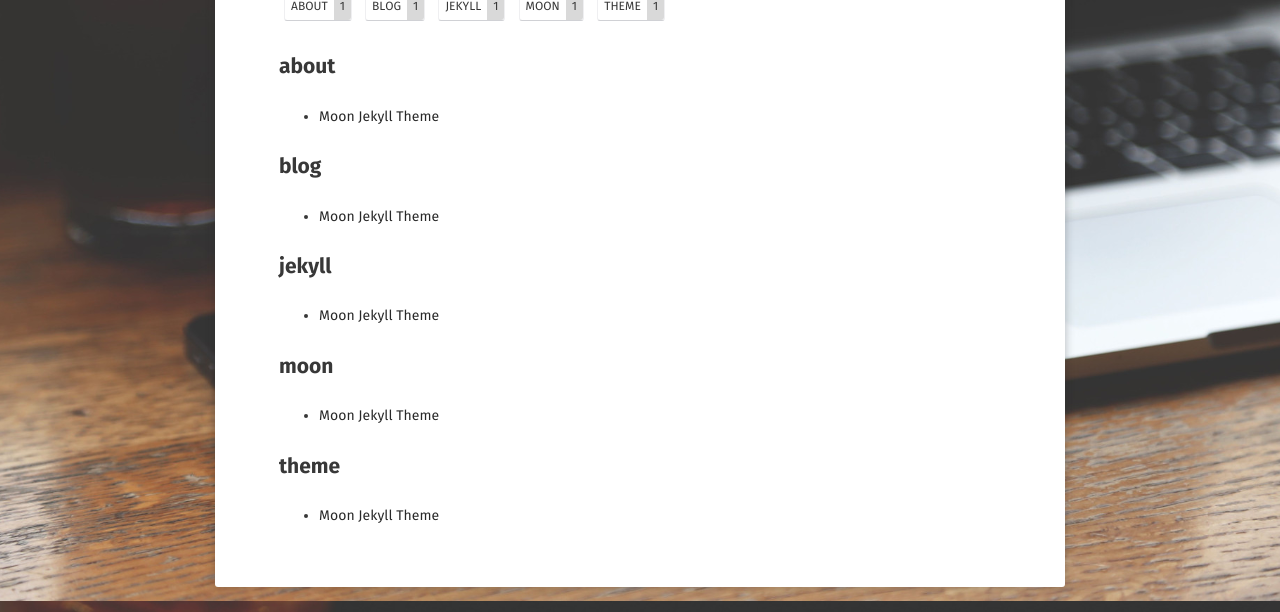
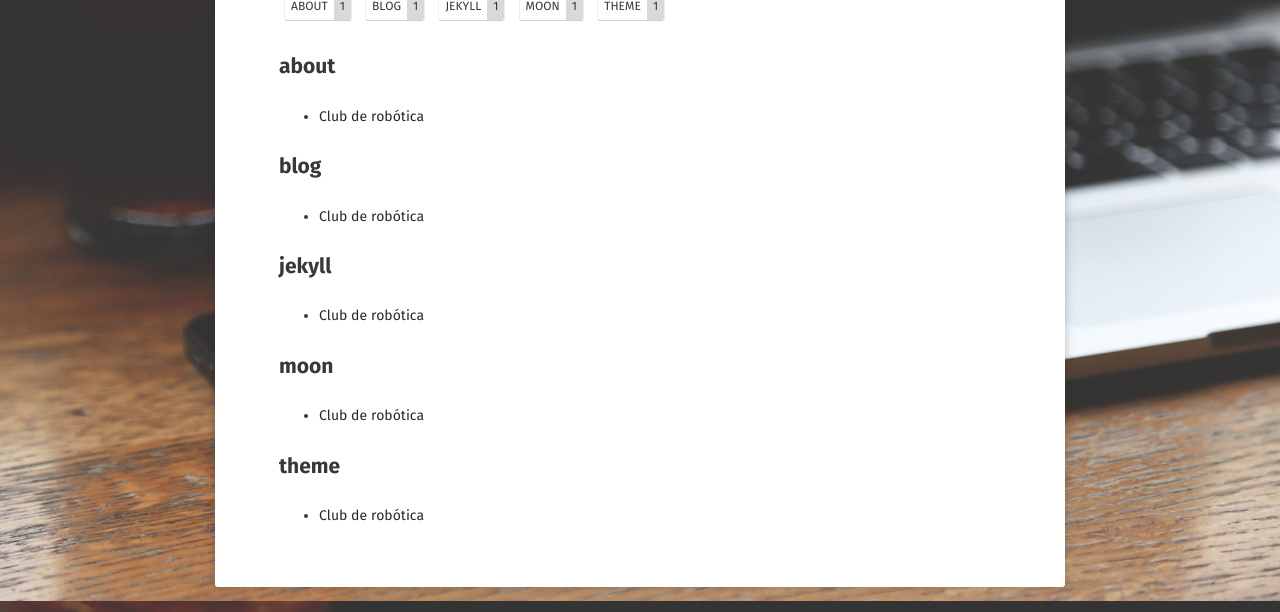
Before and after one commit to Makova/Taller-club-robotica, a Jekyll site: the page built from tags/index.html, in a window 1280 px wide. Shown: the part 299-911 px from the top of the page. Built offline with Jekyll 4.4.1, drawn with Linux system fonts in a browser that asks for light colours; some web fonts are replaced; some of the changed lines change nothing that is shown.

Commit message:
Cambio en todo

````diff
--- a/_posts/2016-03-21-moon-theme.md
+++ b/_posts/2016-03-21-moon-theme.md
@@ -1,8 +1,8 @@
 ---
 layout: post
-title:  "Moon Jekyll Theme"
-date:   2016-04-06
-excerpt: "Minimal, one column Jekyll theme for your blog."
+title:  "Club de robótica"
+date:   2017-10-28
+excerpt: "Blog del club de robótica Granada"
 project: true
 tag:
 - jekyll
@@ -13,147 +13,9 @@
 comments: true
 ---
 
-![Moon Homepage](https://cloud.githubusercontent.com/assets/754514/14509720/61c61058-01d6-11e6-93ab-0918515ecd56.png)
+## Primeros talleres
 
-<center><b>Moon</b> is a minimal, one column jekyll theme.</center>
-
- I'm not a developer or designer. And I don't add footer to show who did this theme. If you like this theme or using it, please give a **star** for motivation, It makes me happy.
-
-<iframe src="https://ghbtns.com/github-btn.html?user=TaylanTatli&repo=Moon&type=star&count=true&size=large" frameborder="0" scrolling="0" width="160px" height="30px"></iframe>
-
-## Installation
-* Fork the [Moon repo](https://github.com/TaylanTatli/Moon/fork)
-* Edit `_config.yml` file.
-* Remove sample posts from `_posts` folder and add yours.
-* Edit `index.md` file in `about` folder.
-* Change repo name to `YourUserName.github.io`
-
-That's all.
-
-## Preview
-
-{% capture images %}
-	https://cloud.githubusercontent.com/assets/754514/14509716/61ac6c8e-01d6-11e6-879f-8308883de790.png
-	https://cloud.githubusercontent.com/assets/754514/14509717/61ad05ae-01d6-11e6-85ae-5a817dd8763b.png
-	https://cloud.githubusercontent.com/assets/754514/14509714/61a89708-01d6-11e6-8fcd-74b002a060df.png
-{% endcapture %}
-{% include gallery images=images caption="Screenshots of Moon Theme" cols=3 %}
-
----
-
-{% capture images %}
-	https://cloud.githubusercontent.com/assets/754514/14509718/61b09a20-01d6-11e6-8da1-4202ae4d83cd.png
-	https://cloud.githubusercontent.com/assets/754514/14509715/61aa9d00-01d6-11e6-81a6-c6837edf2e84.png
-{% endcapture %}
-{% include gallery images=images caption="Moon Theme on Small Screen Size" cols=2 %}
-
-See a [live version of Moon](http://taylantatli.github.io/Moon) hosted on GitHub.
-
-## Site Setup
-A quick checklist of the files you’ll want to edit to get up and running.
-
-### Site Wide Configuration
-`_config.yml` is your friend. Open it up and personalize it. Most variables are self explanatory but here's an explanation of each if needed:
-
-#### title
-
-The title of your site... shocker!
-
-Example `title: My Awesome Site`
-
-#### bio
-
-The description to show on your homepage.
-
-#### description
-
-The description to use for meta tags and navigation menu.
-
-#### url
-
-Used to generate absolute urls in `sitemap.xml`, `feed.xml`, and for generating canonical URLs in `<head>`. When developing locally either comment this out or use something like `http://localhost:4000` so all assets load properly. *Don't include a trailing `/`*.
-
-Examples:
-
-{% highlight yaml %}
-url: http://taylantatli.me/Moon
-url: http://localhost:4000
-url: //cooldude.github.io
-url:
-{% endhighlight %}
-
-#### reading_time
-
-Set true to show reading time for posts. And set `words_per_minute`, default is 200.
-
-#### logo
-Your site's logo. It will show on homepage and navigation menu. Also used for twitter meta tags.
-
-#### background
-Image for background. If you don't set it, color will be used as a background.
-
-#### Google Analytics and Webmaster Tools
-
-Google Analytics UA and Webmaster Tool verification tags can be entered in `_config.yml`. For more information on obtaining these meta tags check [Google Webmaster Tools](http://support.google.com/webmasters/bin/answer.py?hl=en&answer=35179) and [Bing Webmaster Tools](https://ssl.bing.com/webmaster/configure/verify/ownership) support.
-
-#### MathJax
-It's enabled. But if you don't want to use it. Set it false in  `_config.yml`.
-
-#### Disqus Comments
-Set your disqus shortname in `_config.yml` to use comments.
-
----
-
-### Navigation Links
-
-To set what links appear in the top navigation edit `_data/navigation.yml`. Use the following format to set the URL and title for as many links as you'd like. *External links will open in a new window.*
-
-{% highlight yaml %}
-- title: Home
-  url: /
-
-- title: Blog
-  url: /blog/
-
-- title: Projects
-  url: /projects/
-
-- title: About
-  url: /about/
-
-- title: Moon
-  url: http://taylantatli.me/Moon
-{% endhighlight %}
-
----
-
-## Layouts and Content
-
-Moon Theme use [Jekyll Compress](https://github.com/penibelst/jekyll-compress-html) to compress html output. But it can cause errors if you use "linenos" (line numbers). I suggest don't use line numbers for codes, because it won't look good with this theme, also i didn't give a proper style for them. If you insist to use line numbers, just remove `layout: compress` string from layouts. It will disable compressing.
-
-### Feature Image
-
-You can set feature image per post. Just add `feature: some link` to your post's front matter.
-
-```
-feature: /assets/img/some-image.png
-or
-feaure: http://example.com/some-image.png
-```
- This also will be used for twitter card:
-
-![Moon Twitter Card](https://cloud.githubusercontent.com/assets/754514/14509719/61c5751c-01d6-11e6-8c29-ce8ccad149bf.png)
-
-### Comments
-To show disqus comments for your post add `comments: true` to your post's front matter.
-
----
-
-## Questions?
-
-Found a bug or aren't quite sure how something works? By all means [file a GitHub Issue](https://github.com/TaylanTatli/Moon/issues/new). And if you make something cool with this theme feel free to let me know.
-
----
+Por ejemplo, crearse una cuenta en GitHub.
 
 ## License
 
````
